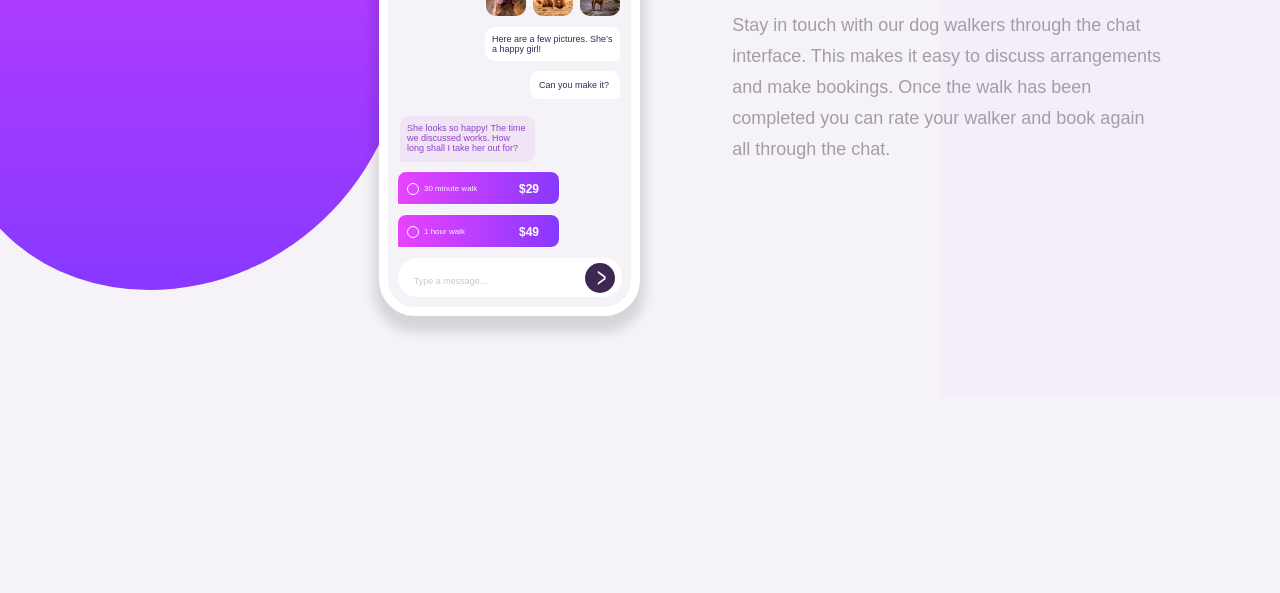
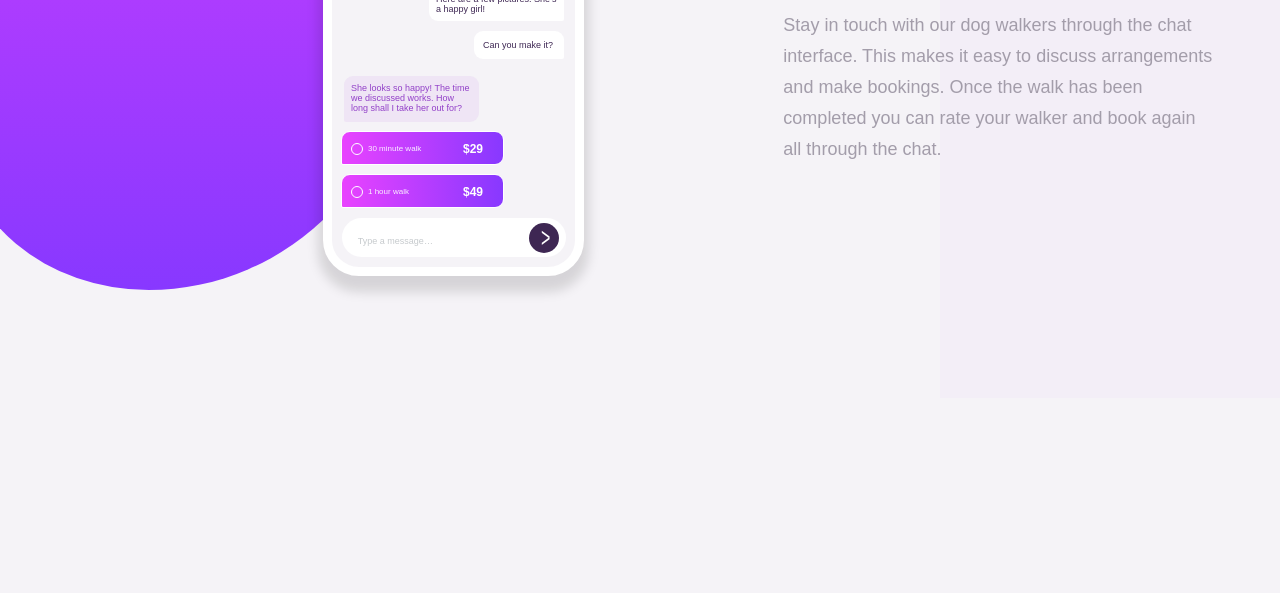
Before and after one commit to marwaas3d/frontend-mentor-challenge-five, a plain HTML site: page index.html in a window 1280 px wide. Shown: the part 367-960 px from the top of the page. Drawn offline with Linux system fonts and the light colour scheme.

Commit message:
updated css file

```diff
--- a/main.css
+++ b/main.css
@@ -61,7 +61,7 @@ body{
 .content{
     position: absolute;
     top:  39%;
-    left: 57.2%;
+    left: 61.2%;
     width: 429px;
     height: 185px;
 }
@@ -94,8 +94,8 @@ body{
     44px 32px 33px 44px;
     row-gap: 11px;
     position: absolute;
-    top: -635px;
-    left: 45%;
+    top: -675px;
+    left: 38%;
     box-shadow: 0px 11px 12px 5px #00000021;
 
 }
```
